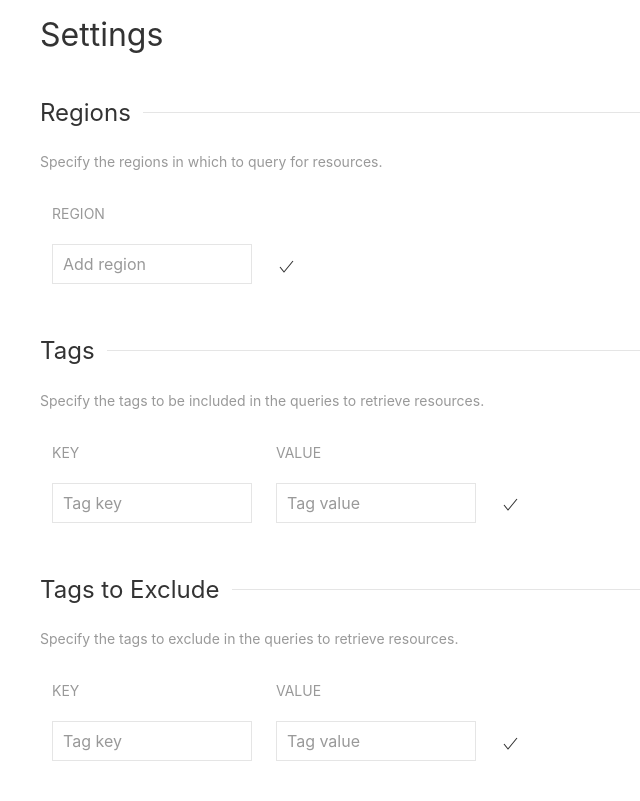
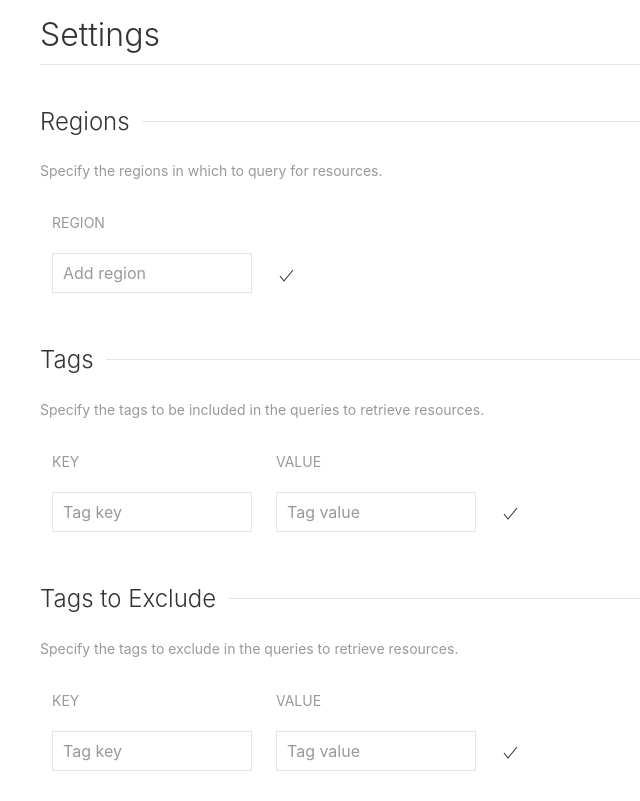
Before and after one commit to brianwalborn/cloud-browser, a Flask app: page /settings in a window 1280 px wide. Shown: the part 50-851 px from the top of the page, without its empty margins (0-640 px from the left). Before the commit the page ends 811 px from the top, so only its background shows below. Run offline with Flask 2, Linux system fonts and the light colour scheme; data that the repository does not hold is empty.

Commit message:
Add dividers under headings + lighten font

```diff
--- a/cloud_browser/templates/actions.html
+++ b/cloud_browser/templates/actions.html
@@ -2,7 +2,7 @@
 
 {% block content %}
     <div class="services">
-        <h2>Actions</h2>
+        <h2 class="uk-text-light uk-heading-divider">Actions</h2>
         <ul>
             {% for action in actions %}
                 <li>
--- a/cloud_browser/templates/autoscaling/check_auto_scaling_groups.html
+++ b/cloud_browser/templates/autoscaling/check_auto_scaling_groups.html
@@ -1,7 +1,7 @@
 {% extends 'base.html' %}
 
 {% block content %}
-    <h2>Auto Scaling Groups</h2>
+    <h2 class="uk-text-light uk-heading-divider">Auto Scaling Groups</h2>
     <ul uk-accordion="multiple: true">
         {% for auto_scaling_group in auto_scaling_groups %}
             <li>
--- a/cloud_browser/templates/elb/check_load_balancer_health.html
+++ b/cloud_browser/templates/elb/check_load_balancer_health.html
@@ -1,7 +1,7 @@
 {% extends 'base.html' %}
 
 {% block content %}
-    <h2>Load Balancers</h2>
+    <h2 class="uk-text-light uk-heading-divider">Classic Load Balancers</h2>
     <table class="uk-table uk-table-divider">
         <thead>
             <tr>
--- a/cloud_browser/templates/home.html
+++ b/cloud_browser/templates/home.html
@@ -1,7 +1,7 @@
 {% extends 'base.html' %}
 
 {% block content %}
-    <h2>AWS Services</h2>
+    <h2 class="uk-text-light uk-heading-divider">AWS Services</h2>
     <div class="uk-grid-small" uk-grid>
         {% for service in services %}
             <div>
--- a/cloud_browser/templates/settings.html
+++ b/cloud_browser/templates/settings.html
@@ -1,10 +1,10 @@
 {% extends 'base.html' %}
 
 {% block content %}
-    <h2>Settings</h2>
+    <h2 class="uk-text-light uk-heading-divider">Settings</h2>
     <div class="uk-section uk-section-xsmall">
         <div class="uk-container">
-            <h3 class="uk-heading-line"><span>Regions</span></h3>
+            <h3 class="uk-text-light uk-heading-line"><span>Regions</span></h3>
             <span class="uk-text-meta">Specify the regions in which to query for resources.</span>
             <table class="uk-table uk-table-small uk-table-middle">
                 <thead>
@@ -43,7 +43,7 @@
     </div>
     <div class="uk-section uk-section-xsmall">
         <div class="uk-container">
-            <h3 class="uk-heading-line"><span>Tags</span></h3>
+            <h3 class="uk-text-light uk-heading-line"><span>Tags</span></h3>
             <span class="uk-text-meta">Specify the tags to be included in the queries to retrieve resources.</span>
             <table class="uk-table uk-table-small uk-table-middle">
                 <thead>
@@ -89,7 +89,7 @@
     </div>
     <div class="uk-section uk-section-xsmall">
         <div class="uk-container">
-            <h3 class="uk-heading-line"><span>Tags to Exclude</span></h3>
+            <h3 class="uk-text-light uk-heading-line"><span>Tags to Exclude</span></h3>
             <span class="uk-text-meta">Specify the tags to exclude in the queries to retrieve resources.</span>
             <table class="uk-table uk-table-small uk-table-middle">
                 <thead>
```
